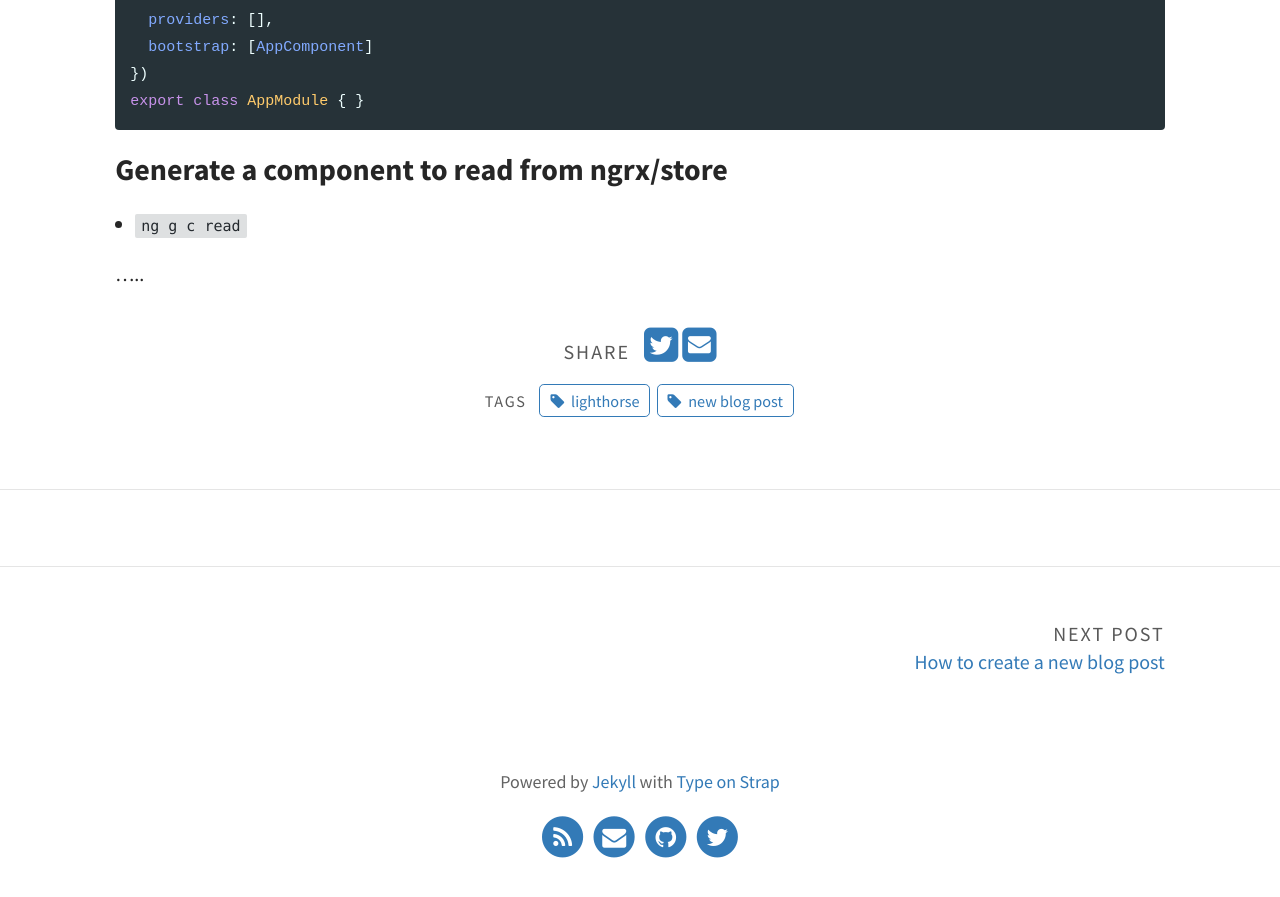
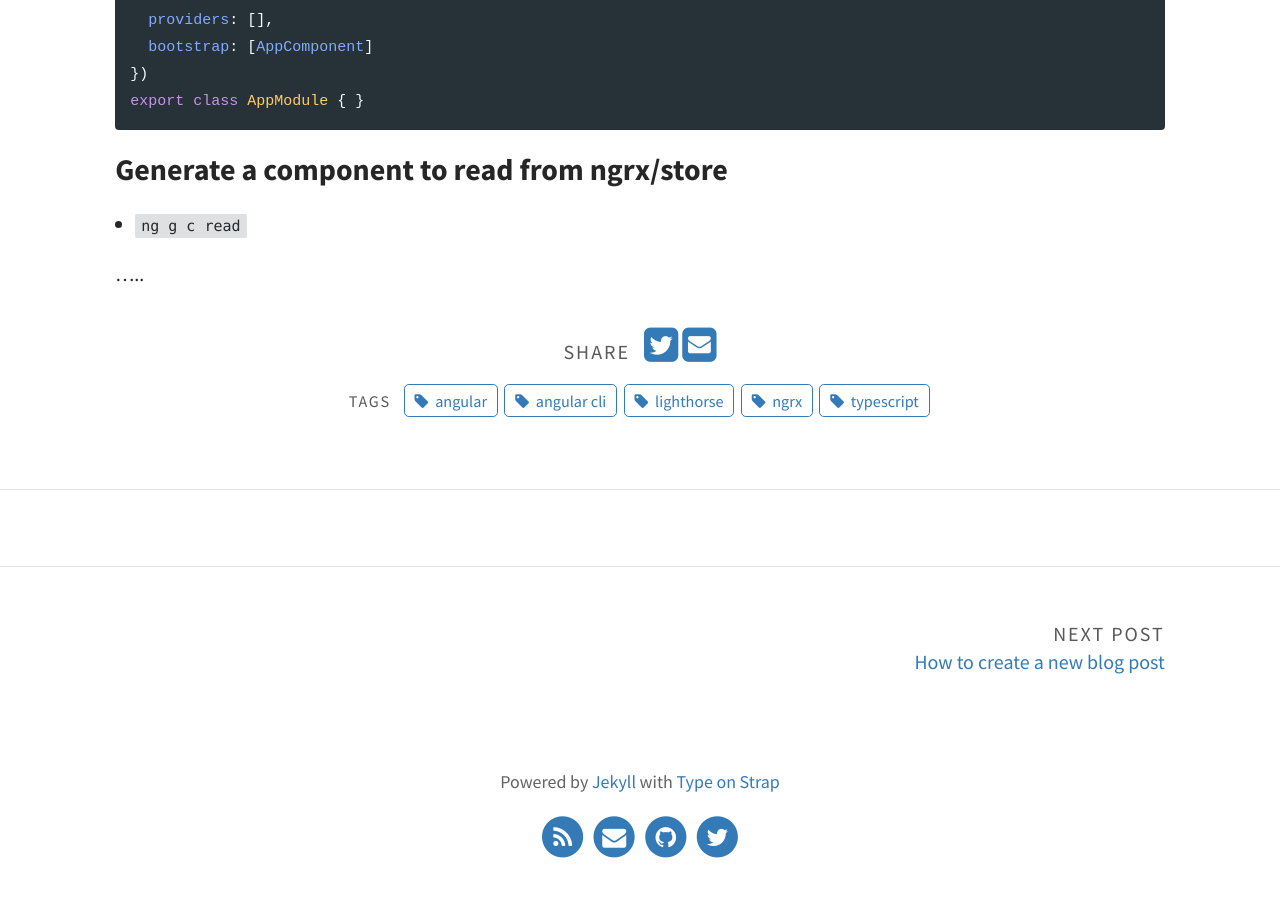
Before and after one commit to TeamLighthorse/teamlighthorse.github.io, a Jekyll site: the page built from _posts/2020-05-15-ngrx-store-tutorial.md, in a window 1280 px wide and 900 px high, scrolled down 4720 px. Shown: the top 897 px of the window. Built offline with Jekyll 4.4.1, drawn with Linux system fonts in a browser that asks for light colours; comment, search, counter and statistics services are not loaded.

Commit message:
Added tags to posts.

```diff
--- a/_posts/2020-05-15-ngrx-store-tutorial.md
+++ b/_posts/2020-05-15-ngrx-store-tutorial.md
@@ -1,7 +1,7 @@
 ---
 layout: post
 title: NgRx Store Tutorial - Recipe Book
-tags: [lighthorse, new blog post]
+tags: [lighthorse, angular, ngrx, typescript, angular cli]
 excerpt_separator: <!--more-->
 author: matthews58
 ---
```
Also changed, not shown: _posts/2020-05-11-how-to-create-new-blog-post.md (+1 -1 lines).
